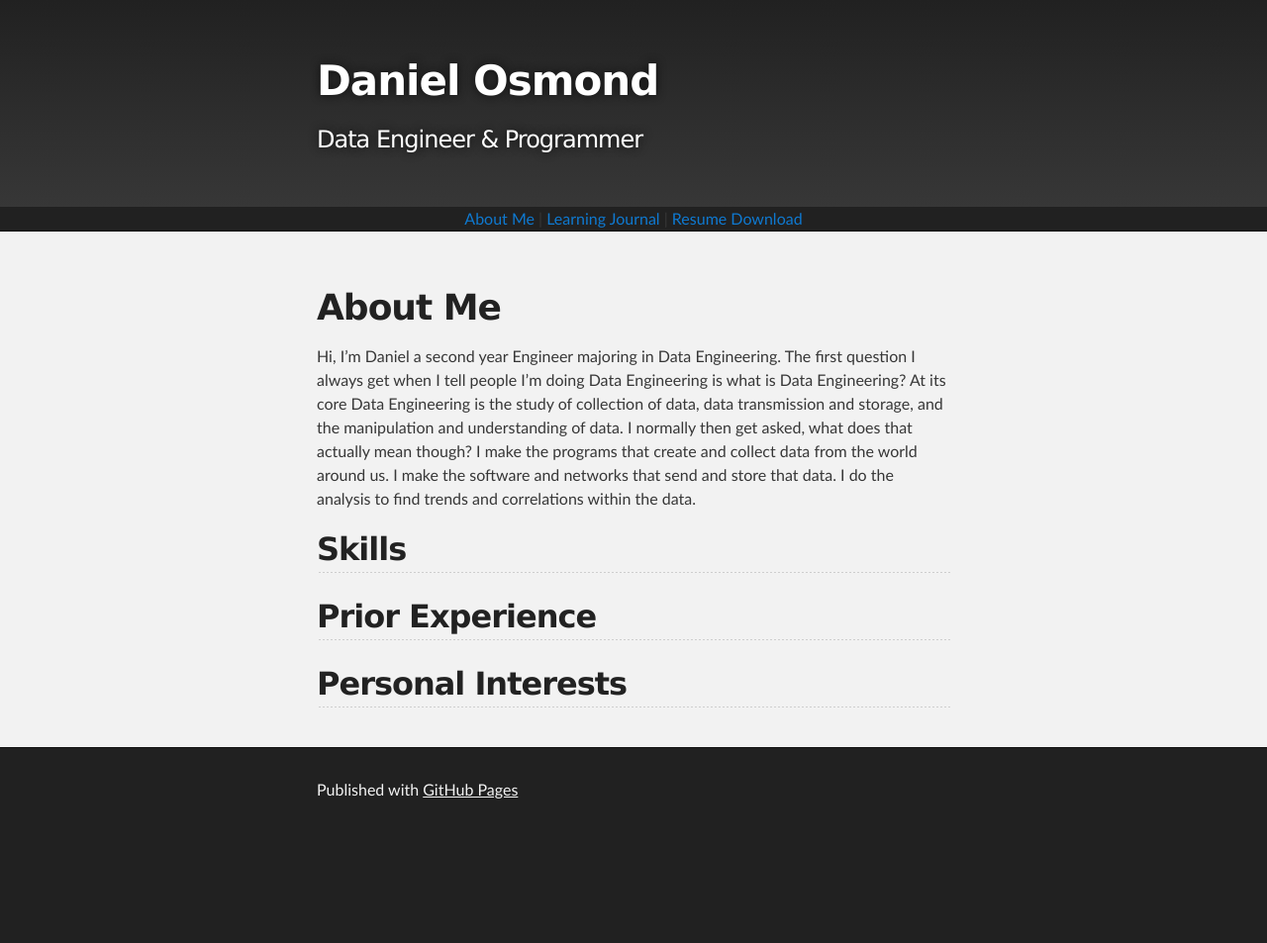
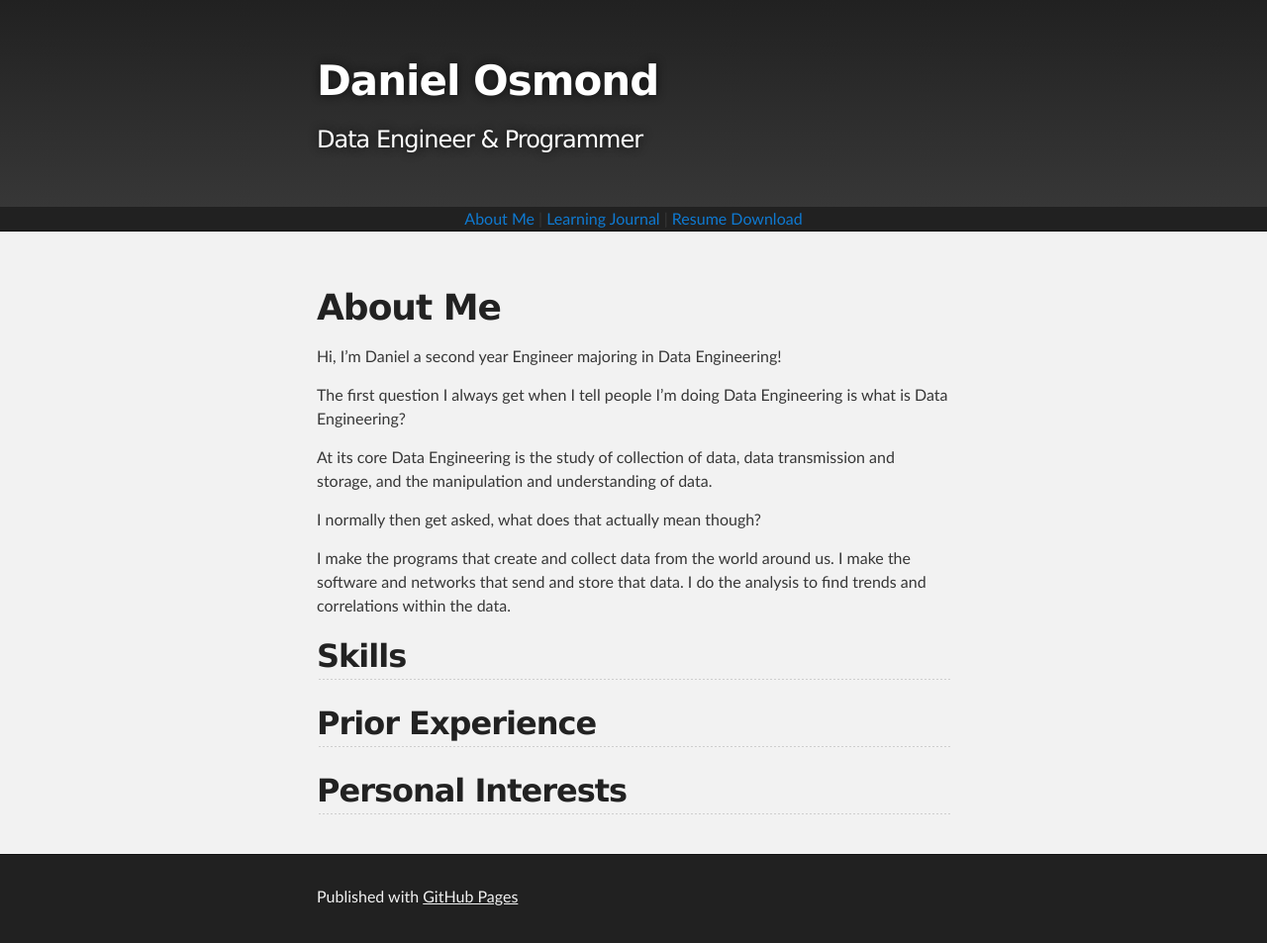
Before and after one commit to 13197963/13197963.github.io, a Jekyll site: the page built from index.md, in a window 1280 px wide. Shown: the whole page at 99% size. Built offline with Jekyll 4.4.1, drawn with Linux system fonts in a browser that asks for light colours; our own code applies the rules of GitHub Pages for plain Markdown files; before the commit the page ends 900 px from its top, so only the background shows below that.

```diff
--- a/index.md
+++ b/index.md
@@ -3,10 +3,14 @@ layout: default
 ---
 # About Me
 
-Hi, I'm Daniel a second year Engineer majoring in Data Engineering.
+Hi, I'm Daniel a second year Engineer majoring in Data Engineering!
+
 The first question I always get when I tell people I'm doing Data Engineering is what is Data Engineering?
+
 At its core Data Engineering is the study of collection of data, data transmission and storage, and the manipulation and understanding of data.
+
 I normally then get asked, what does that actually mean though?
+
 I make the programs that create and collect data from the world around us.
 I make the software and networks that send and store that data.
 I do the analysis to find trends and correlations within the data.
```
